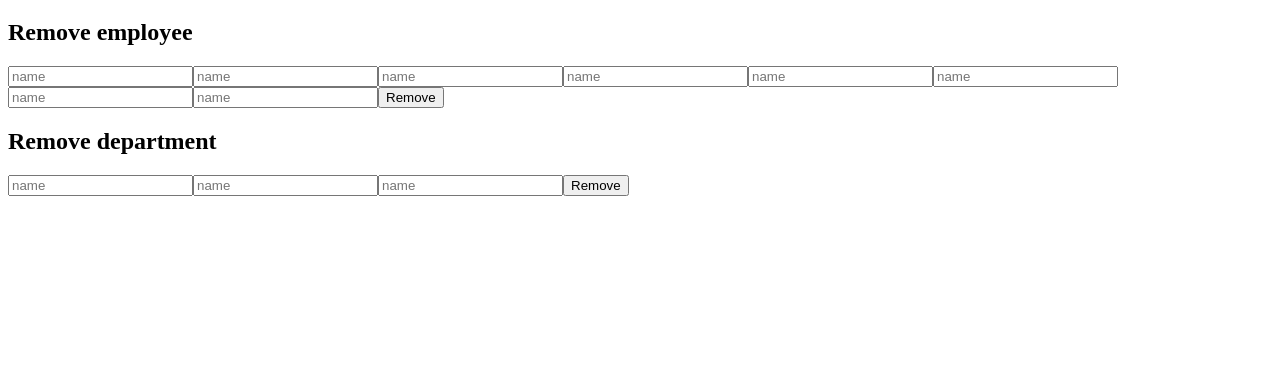
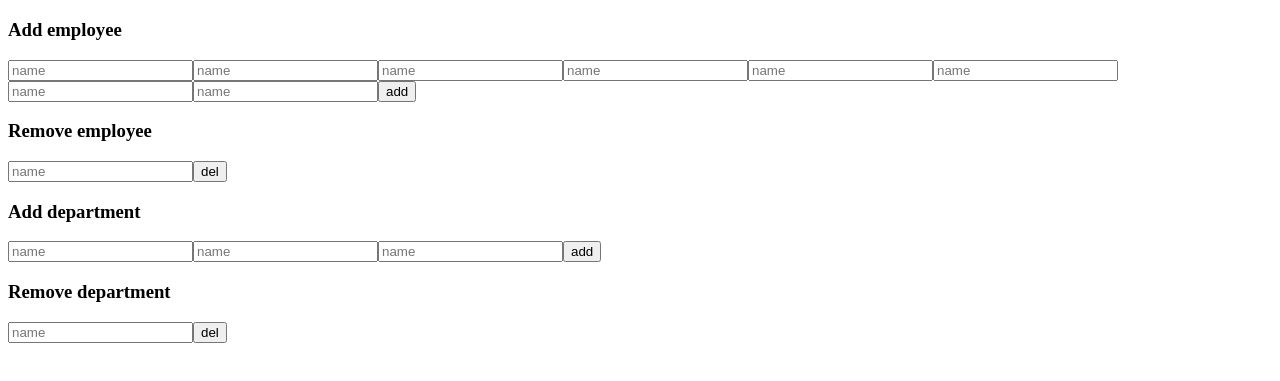
Before and after one commit to MDirvonskis/ADB_artifact, a website: page app/client.html in a window 1280 px wide. Shown: the part 61-442 px from the top of the page. Drawn offline with nearby package versions, Linux system fonts and the light colour scheme.

Commit message:
added findEmployee object

```diff
--- a/app/client.html
+++ b/app/client.html
@@ -14,8 +14,8 @@
 	<h1>MCOMD3ADB</h1>
 	<div id="app">
 
-		<h2>Remove employee</h2>
-		<form @submit.prevent="removeEmployee">
+		<h3>Add employee</h2>
+		<form @submit.prevent="addEmployee">
 			<input name="empn" v-model="employee.empn" placeholder="name">
             <input name="ename" v-model="employee.ename" placeholder="name">
             <input name="job" v-model="employee.job" placeholder="name">
@@ -24,15 +24,27 @@
             <input name="sal" v-model="employee.sal" placeholder="name">
             <input name="comm" v-model="employee.comm" placeholder="name">
             <input name="deptno" v-model="employee.deptno" placeholder="name">
-			<button data-action="removeEmployee">Remove</button>
+			<button data-action="addEmployee">add</button>
 		</form>
-        <h2>Remove department</h2>
-		<form @submit.prevent="removeDepartment">
+        <h3>Remove employee</h2>
+            <form @submit.prevent="removeEmployee">
+                <input name="empn" v-model="employee.empn" placeholder="name">
+                <button data-action="removeEmployee">del</button>
+            </form>
+
+        <h3>Add department</h2>
+		<form @submit.prevent="addDepartment">
 			<input name="deptno" v-model="department.deptno" placeholder="name">
             <input name="dname" v-model="department.dname" placeholder="name">
             <input name="loc" v-model="department.loc" placeholder="name">
-			<button data-action="removeDepartment">Remove</button>
+			<button data-action="addDepartment">add</button>
 		</form>
+        <h3>Remove department</h2>
+        <form @submit.prevent="addDepartment">
+            <input name="deptno" v-model="department.deptno" placeholder="name">
+            <button data-action="removeDepartment">del</button>
+        </form>
+
 	</div>
 <script type="module">
 	const urlAPI = ''
@@ -55,6 +67,16 @@
                 dname: '',
                 loc: '',
             },
+            findEmployee:{
+                empn: '',
+                ename: '',
+                job: '',
+                mgr: '',
+                hiredate: '',
+                sal: '',
+                comm: '',
+                deptno: '',
+            },
 		}
 	  },
 	  created() {
@@ -62,6 +84,7 @@
 	  components: {
 	  },
 	  methods: {
+
 	  },
 	}
 	const app = Vue.createApp(RootComponent)
```
